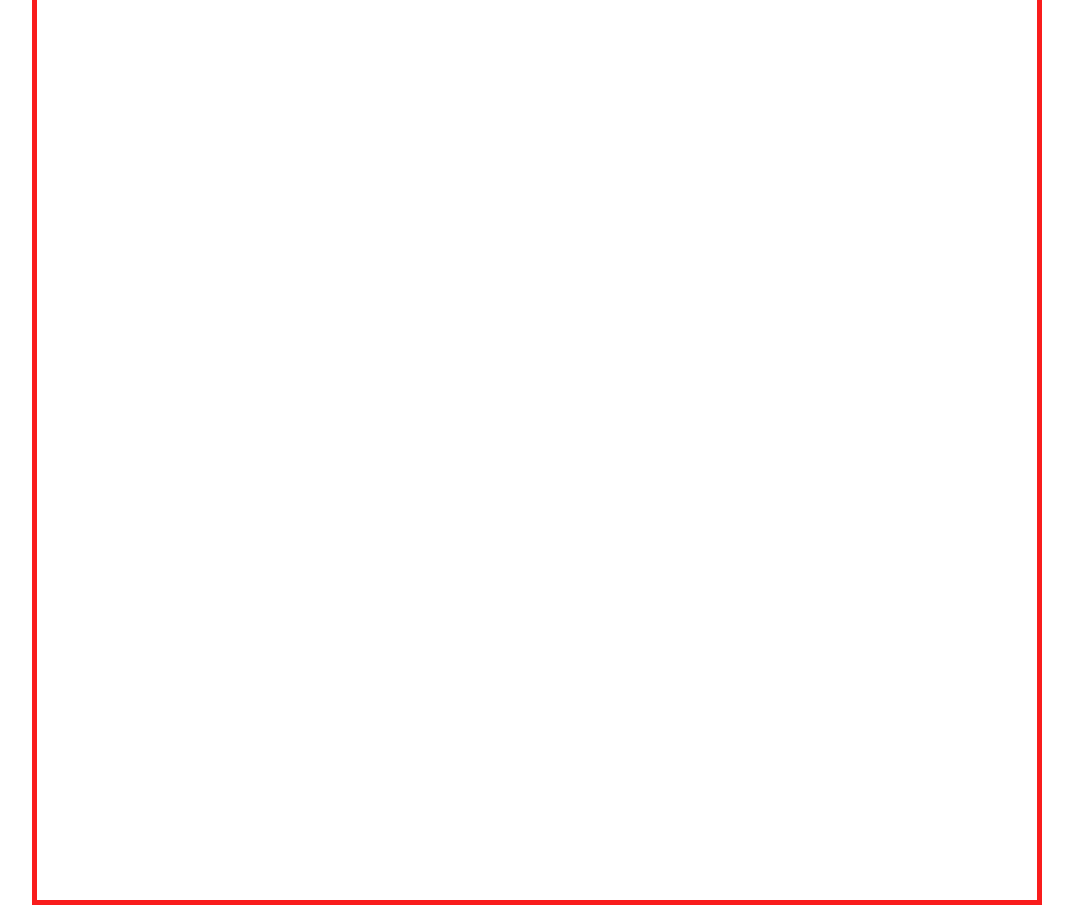
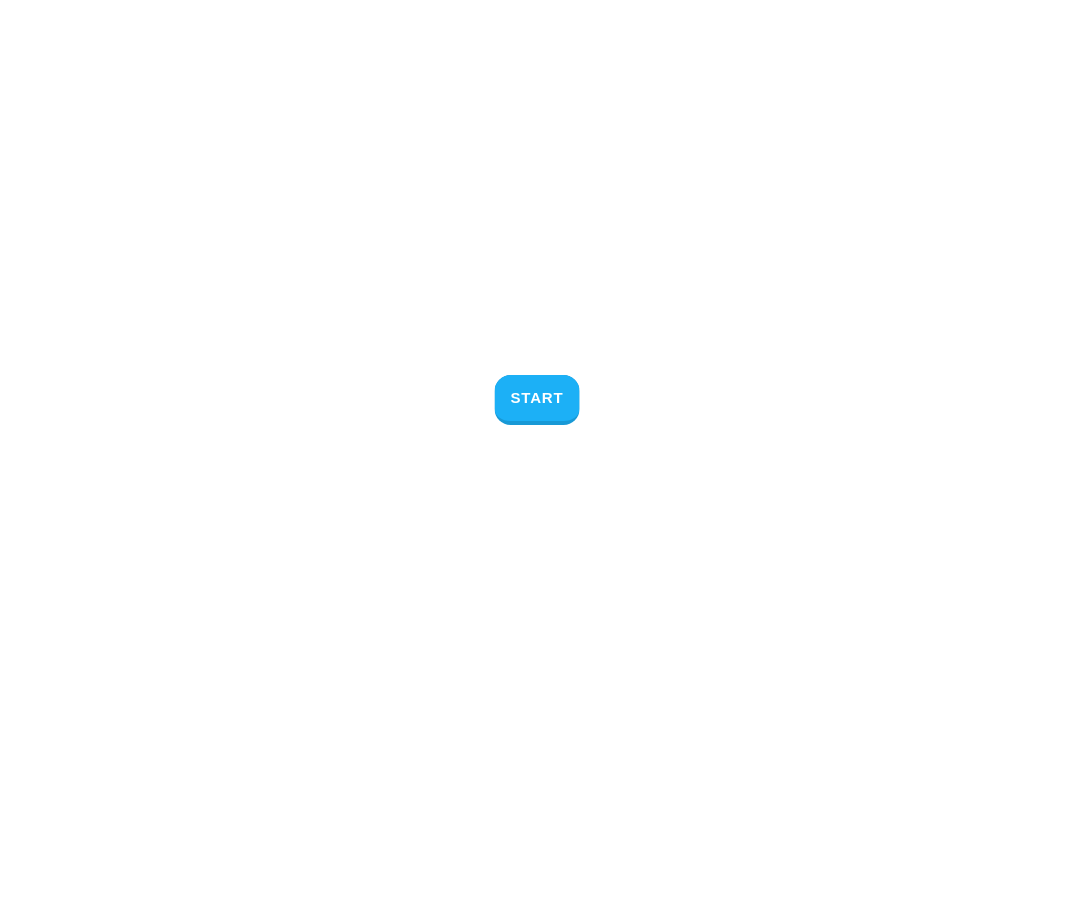
Before and after one commit to P-Pimentinha/GuineaJumpyCarrot, a plain HTML site: page index.html in a window 1280 px wide. Shown: the whole page, without its empty margins (103-1176 px from the left). Drawn offline with Linux system fonts and the light colour scheme.

Commit message:
adds start/pause/gameOver

```diff
--- a/index.html
+++ b/index.html
@@ -8,7 +8,14 @@
     <link rel="stylesheet" href="style.css" />
   </head>
   <body>
-    <canvas id="canvas1"></canvas>
+    <div id="gameArea">
+      <canvas id="canvas1"></canvas>
+    </div>
+
+    <div id="menu">
+      <button id="btnStart" class="button-19" role="button">Start</button>
+    </div>
+
     <img id="playerImage" src="./assets/images/player.png" />
     <img id="plankImage" src="./assets/images/woodPlatform.png" />
     <img id="kiwiImage" src="./assets/images/kiwi.png" />
--- a/script.js
+++ b/script.js
@@ -8,6 +8,7 @@ import TokenEngine from './tokens/TokenEngine.js';
 import Score from './score/Score.js';
 
 const canvas = document.getElementById('canvas1');
+
 const ctx = canvas.getContext('2d');
 
 window.addEventListener('load', function () {
@@ -31,6 +32,9 @@ window.addEventListener('load', function () {
 
   let lastTime = 0;
 
+  //pauseGame
+  let isPaused = false;
+
   function animate(timeStamp) {
     ctx.clearRect(0, 0, canvas.width, canvas.height);
     //deltaTIme
@@ -47,9 +51,30 @@ window.addEventListener('load', function () {
     ctx.fillText('Score: ' + score.showScore(), 40, 100);
     ctx.font = '30px Helvetica';
     ctx.fillText('Grounded: ' + player.velocity.y, 40, 150);
+    if (player.position.y > 1100) gameOver();
 
-    requestAnimationFrame(animate);
+    if (!isPaused) requestAnimationFrame(animate);
   }
 
-  // animate(0);
+  function gameOver() {
+    window.cancelAnimationFrame(animate);
+  }
+
+  btnStart.addEventListener('click', function (event) {
+    animate(0);
+    btnStart.remove();
+  });
+
+  document.addEventListener('keydown', function (event) {
+    if (event.key === 'P' || event.key === 'p') {
+      console.log('hello');
+      // Call the animate function (replace with your actual animate function)
+      if (isPaused) {
+        isPaused = false;
+        animate(0);
+      } else {
+        isPaused = true;
+      }
+    }
+  });
 });
--- a/style.css
+++ b/style.css
@@ -2,14 +2,86 @@ body {
   /* background: black; */
 }
 
-#canvas1 {
+#gameArea {
   position: absolute;
   top: 50%;
   left: 50%;
   transform: translate(-50%, -50%);
-  border: 5px solid rgb(249, 28, 28);
+  /* border: 5px solid rgb(249, 28, 28); */
+}
+
+#menu {
+  position: absolute;
+  top: 50%;
+  left: 50%;
+  transform: translate(-50%, -50%);
 }
 
 img {
   display: none;
 }
+
+.button-19 {
+  appearance: button;
+  background-color: #1899d6;
+  border: solid transparent;
+  border-radius: 16px;
+  border-width: 0 0 4px;
+  box-sizing: border-box;
+  color: #ffffff;
+  cursor: pointer;
+  display: inline-block;
+  font-family: din-round, sans-serif;
+  font-size: 15px;
+  font-weight: 700;
+  letter-spacing: 0.8px;
+  line-height: 20px;
+  margin: 0;
+  outline: none;
+  overflow: visible;
+  padding: 13px 16px;
+  text-align: center;
+  text-transform: uppercase;
+  touch-action: manipulation;
+  transform: translateZ(0);
+  transition: filter 0.2s;
+  user-select: none;
+  -webkit-user-select: none;
+  vertical-align: middle;
+  white-space: nowrap;
+  width: 100%;
+}
+
+.button-19:after {
+  background-clip: padding-box;
+  background-color: #1cb0f6;
+  border: solid transparent;
+  border-radius: 16px;
+  border-width: 0 0 4px;
+  bottom: -4px;
+  content: '';
+  left: 0;
+  position: absolute;
+  right: 0;
+  top: 0;
+  z-index: -1;
+}
+
+.button-19:main,
+.button-19:focus {
+  user-select: auto;
+}
+
+.button-19:hover:not(:disabled) {
+  filter: brightness(1.1);
+  -webkit-filter: brightness(1.1);
+}
+
+.button-19:disabled {
+  cursor: auto;
+}
+
+.button-19:active {
+  border-width: 4px 0 0;
+  background: none;
+}
--- a/tokens/TokenEngine.js
+++ b/tokens/TokenEngine.js
@@ -5,7 +5,7 @@ class TokenEngine {
     this.gameHeight = gameHeight;
     this.tokens = [new Token(200, 700, this.gameHeight)];
     this.frameTimer = 0;
-    this.frameInterval = 4 * 1000;
+    this.frameInterval = 1 * 1000;
   }
 
   draw(ctx, deltaTime) {
@@ -24,13 +24,19 @@ class TokenEngine {
   }
 
   generateNewToken(deltaTime) {
-    const positionX = Math.floor(Math.random() * (900 - 150 + 1)) + 150;
+    const positionX = {
+      1: Math.floor(Math.random() * (380 - 150 + 1)) + 150,
+      2: Math.floor(Math.random() * (790 - 600 + 1)) + 600,
+    };
+    let randomPositionX = Math.floor(Math.random() * 2) + 1;
     const positionY = -3;
 
     if (this.tokens.length >= 4) {
       this.frameTimer = 0;
     } else if (this.frameTimer > this.frameInterval) {
-      this.tokens.push(new Token(positionX, positionY, this.gameHeight));
+      this.tokens.push(
+        new Token(positionX[randomPositionX], positionY, this.gameHeight)
+      );
       this.frameTimer = 0;
     } else {
       this.frameTimer += deltaTime;
```
